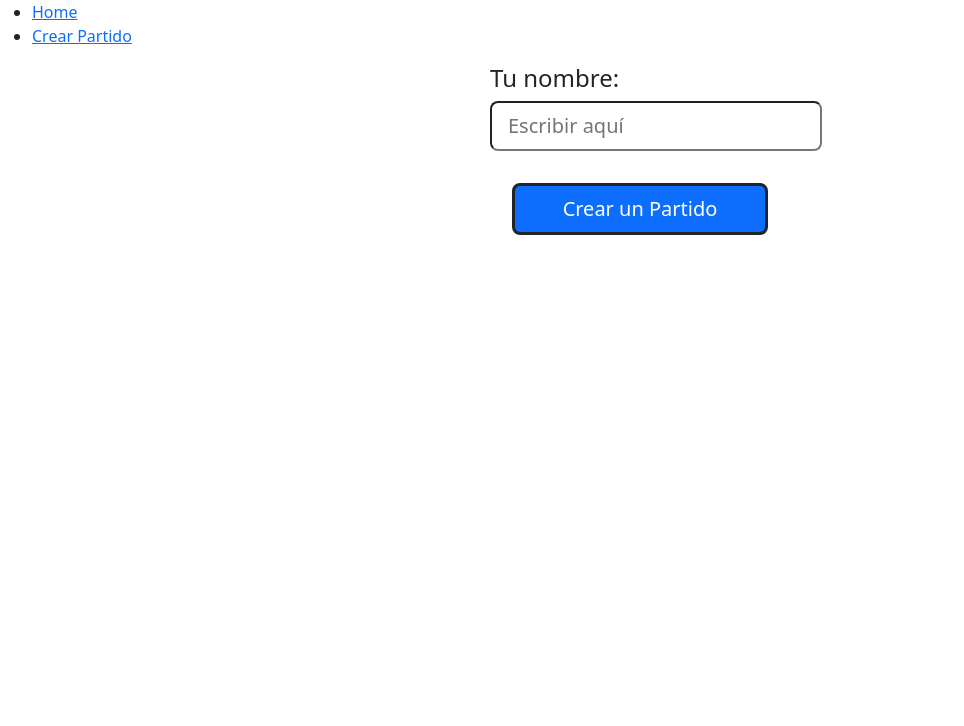
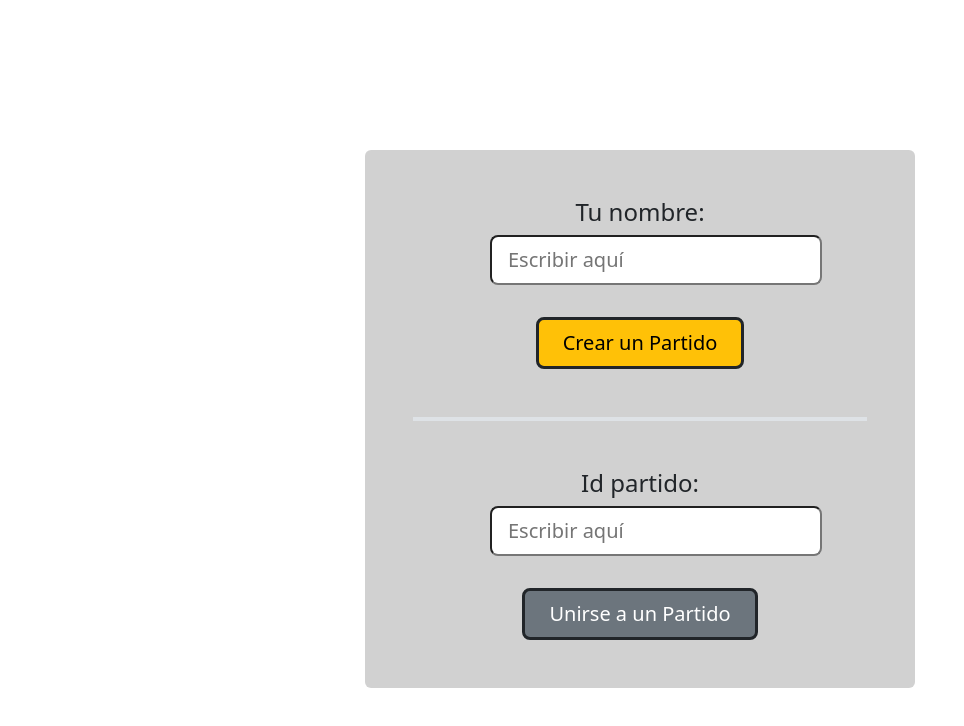
Before and after one commit to Alternativy/PeloTurno, a React (Create React App) app: page / in a window 1280 px wide. Shown: the top 726 px of the page, without its empty margins (0-964 px from the left). Built offline with nearby package versions, Linux system fonts and the light colour scheme.

Commit message:
buttons in app component

```diff
--- a/src/App.js
+++ b/src/App.js
@@ -3,6 +3,7 @@ import './App.css';
 import {BrowserRouter as Router, Route, Link, Routes} from 'react-router-dom';
 import CrearPartido from './CrearPartido';
 import PartidoComponent from './PartidoComponent';
+import UnirsePartido from './UnirsePartido';
 
 
 function App() {
@@ -12,22 +13,24 @@ function App() {
 
         <Router>
       		<div>
-        		<nav>
-          			<ul>
-            			<li>
-              				<Link to="/">Home</Link>
-            			</li>
-            			<li>
-              				<Link to="/contact">Crear Partido</Link>
-            			</li>
-          			</ul>
-        		</nav>
+
+
+			<div className='container rounded p-5' style={{backgroundColor: 'rgba(25,25,25,0.2)'}}>
+
+				<CrearPartido/>
+				<br/>
+				<br/>
+				<div className='border border-2'></div>
+				<br/>
+				<br/>
+				<UnirsePartido/>
+			</div>
 
 
         		<Routes>
-		  			<Route path="/" element={<CrearPartido/>} />
-					  <Route path="/:id" element={<PartidoComponent/>} />
+					<Route path="/:id" element={<PartidoComponent/>} />
         		</Routes>
+
       		</div>
     	  </Router>
 
--- a/src/CrearPartido.js
+++ b/src/CrearPartido.js
@@ -61,14 +61,14 @@ function CrearPartido() {
     return (
         <div className="CrearPartido">
 
-        <form className='formulario m-auto' onSubmit={writeToDatabase}>
+        <form className='formulario m-auto text-center' onSubmit={writeToDatabase}>
 
-        <label className='h4 text-start' htmlFor='lugar'>Tu nombre:</label>
+        <label className='h4 text-start' htmlFor='username'>Tu nombre:</label>
         <br/>
-        <input type='text' id='lugar' placeholder='Escribir aquí' name='lugar' className='form-control-lg mb-3'/>
+        <input type='text' id='username' placeholder='Escribir aquí' name='username' className='form-control-lg mb-3'/>
 
         <div className='mt-3 text-center'>
-            <button type='submit' className='btn btn-primary border border-3 border-dark btn-lg bold px-5'> Crear un Partido</button>
+            <button type='submit' className='btn btn-warning border border-3 border-dark btn-lg bold px-4'> Crear un Partido</button>
         </div>
 
         </form>
--- /dev/null
+++ b/src/UnirsePartido.js
@@ -0,0 +1,23 @@
+import React from "react";
+
+function UnirsePartido(){
+    return(
+        <div className="CrearPartido">
+
+        <form className='formulario m-auto  text-center'>
+
+        <label className='h4 text-start' htmlFor='id_partido'>Id partido:</label>
+        <br/>
+        <input type='text' id='id_partido' placeholder='Escribir aquí' name='id_partido' className='form-control-lg mb-3 '/>
+
+        <div className='mt-3 text-center'>
+            <button type='submit' className='btn btn-secondary border border-3 border-dark btn-lg bold px-4'>Unirse a un Partido</button>
+        </div>
+
+        </form>
+
+        </div>
+    )
+}
+
+export default UnirsePartido;
```
